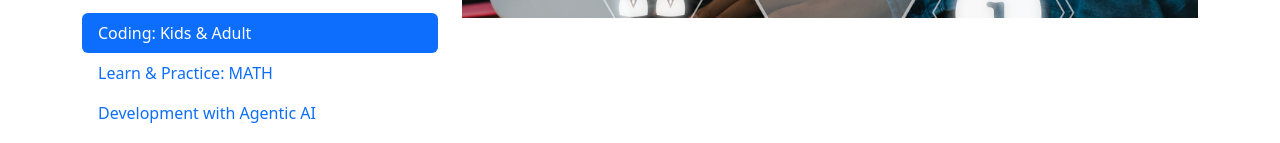
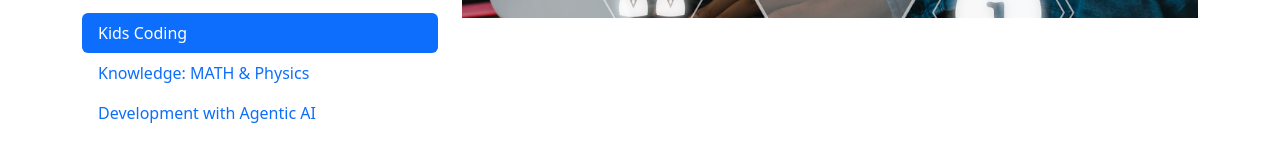
Before and after one commit to jts21/jupiter, a website: page index.html in a window 1280 px wide. Shown: the part 1133-1276 px from the top of the page. Drawn offline with nearby package versions, Linux system fonts and the light colour scheme.

Commit message:
update side menu

```diff
--- a/index.html
+++ b/index.html
@@ -97,10 +97,10 @@
           </p>
           <ul class="nav nav-pills flex-column">
             <li class="nav-item">
-              <a class="nav-link active" href="#">Coding: Kids & Adult</a>
+              <a class="nav-link active" href="#">Kids Coding</a>
             </li>
             <li class="nav-item">
-              <a class="nav-link" href="#">Learn & Practice: MATH</a>
+              <a class="nav-link" href="#">Knowledge: MATH & Physics</a>
             </li>
             <li class="nav-item">
               <a class="nav-link" href="#">Development with Agentic AI</a>
```
Also changed, not shown: dist/index.html.
